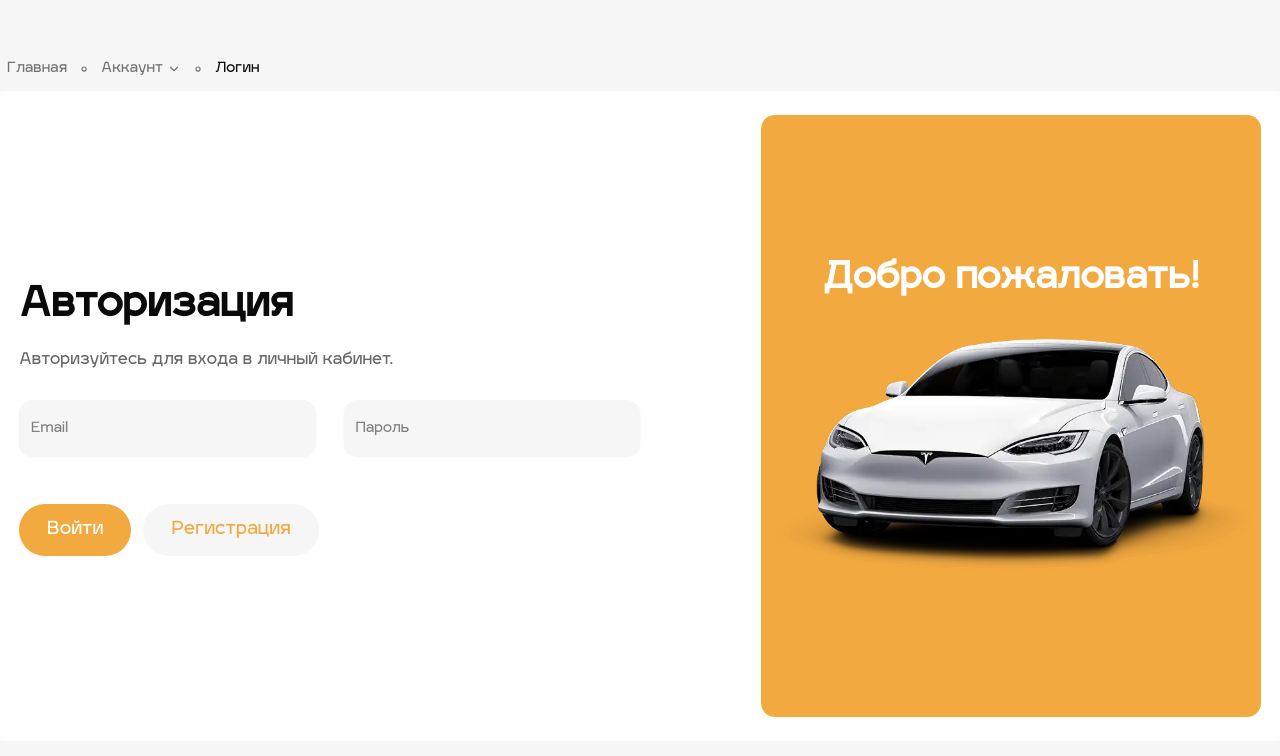
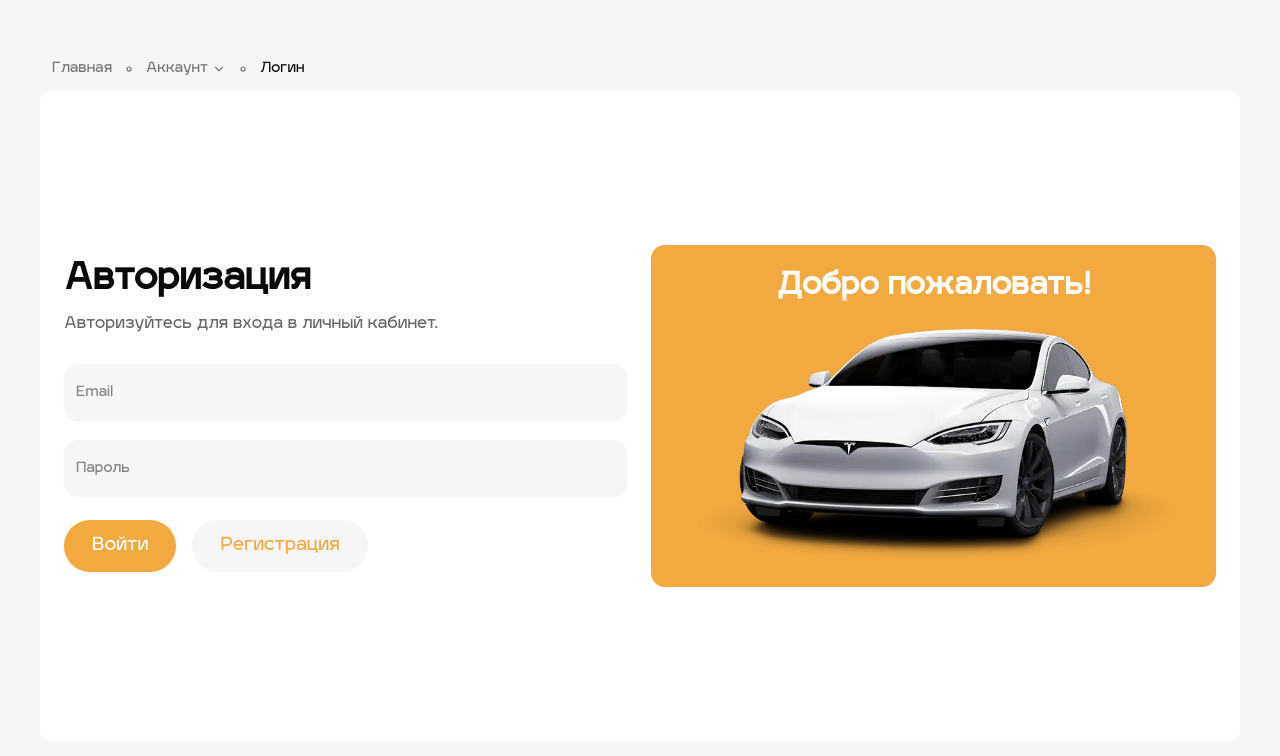
Before and after one commit to xtrphy/pdd-app, a Next.js app: page /login in a window 1280 px wide. Shown: the top 756 px of the page. Built offline with nearby package versions, Linux system fonts and the light colour scheme; no server answers.

Commit message:
Adapt login form for all devices

```diff
--- a/src/app/(auth)/login/page.tsx
+++ b/src/app/(auth)/login/page.tsx
@@ -22,7 +22,7 @@
     }, [router]);
 
     return (
-        <div className='flex flex-col gap-3'>
+        <div className='flex flex-col gap-3 p-6'>
             <BreadcrumbWithDropdown />
             <LoginForm />
         </div>
--- a/src/components/LoginForm.tsx
+++ b/src/components/LoginForm.tsx
@@ -29,13 +29,16 @@
     }
 
     return (
-        <form onSubmit={handleLogin} className='bg-white flex items-center justify-between p-6 w-[1290px] h-[650px] rounded-lg'>
-            <div className='w-[50%] flex flex-col'>
+        <form
+            onSubmit={handleLogin}
+            className='bg-white flex flex-col lg:flex-row items-center justify-between p-6 w-full max-w-[1290px] min-h-[650px] mx-auto rounded-lg lg:gap-6 xl:min-w-[1200px]'
+        >
+            <div className='w-full lg:w-1/2 flex flex-col'>
                 <div className='mb-7'>
-                    <h2 className='text-[40px] font-black mb-3'>Авторизация</h2>
-                    <p className='text-[#676767]'>Авторизуйтесь для входа в личный кабинет.</p>
+                    <h2 className='text-3xl sm:text-4xl font-black mb-3'>Авторизация</h2>
+                    <p className='text-[#676767] text-base'>Авторизуйтесь для входа в личный кабинет.</p>
                 </div>
-                <div className='space-y-7 flex gap-7'>
+                <div className='space-y-5'>
                     <DefaultInput
                         type='email'
                         placeholder='Email'
@@ -49,21 +52,30 @@
                         onChange={setPassword}
                     />
                 </div>
-                {error && <p className='text-red-500'>{error}</p>}
-                <div className='mt-5 flex gap-3'>
-                    <button type='submit' className='bg-[#f2a940] hover:bg-orange-400 transition-colors duration-200 cursor-pointer text-white text-lg py-3 px-7 rounded-4xl font-medium'>
+                {error && <p className='text-red-500 mt-3'>{error}</p>}
+                <div className='mt-6 flex flex-col sm:flex-row gap-4'>
+                    <button
+                        type='submit'
+                        className='bg-[#f2a940] hover:bg-orange-400 transition-colors duration-200 cursor-pointer text-white text-lg py-3 px-7 rounded-4xl font-medium'
+                    >
                         Войти
                     </button>
-                    <Link href='/register' className='bg-[#f6f6f6] hover:bg-[#f2a940] hover:text-[#f6f6f6] transition-colors duration-200 cursor-pointer text-lg text-[#f2a940] py-3 px-7 rounded-4xl font-medium'>Регистрация</Link>
+                    <Link
+                        href='/register'
+                        className='bg-[#f6f6f6] hover:bg-[#f2a940] hover:text-[#f6f6f6] transition-colors duration-200 cursor-pointer text-lg text-[#f2a940] py-3 px-7 rounded-4xl font-medium text-center'
+                    >
+                        Регистрация
+                    </Link>
                 </div>
             </div>
-            <div className='flex flex-col justify-center items-center gap-10 bg-[#f2a940] text-white text-4xl font-black h-full rounded-xl'>
+            <div className='w-full lg:w-1/2 mt-10 lg:mt-0 flex flex-col justify-center items-center gap-6 bg-[#f2a940] text-white text-2xl sm:text-3xl font-black p-6 rounded-lg lg:rounded-xl'>
                 Добро пожаловать!
                 <Image
                     src='/car.webp'
                     alt='Car'
                     width={500}
                     height={200}
+                    className='object-contain'
                 />
             </div>
         </form>
```
